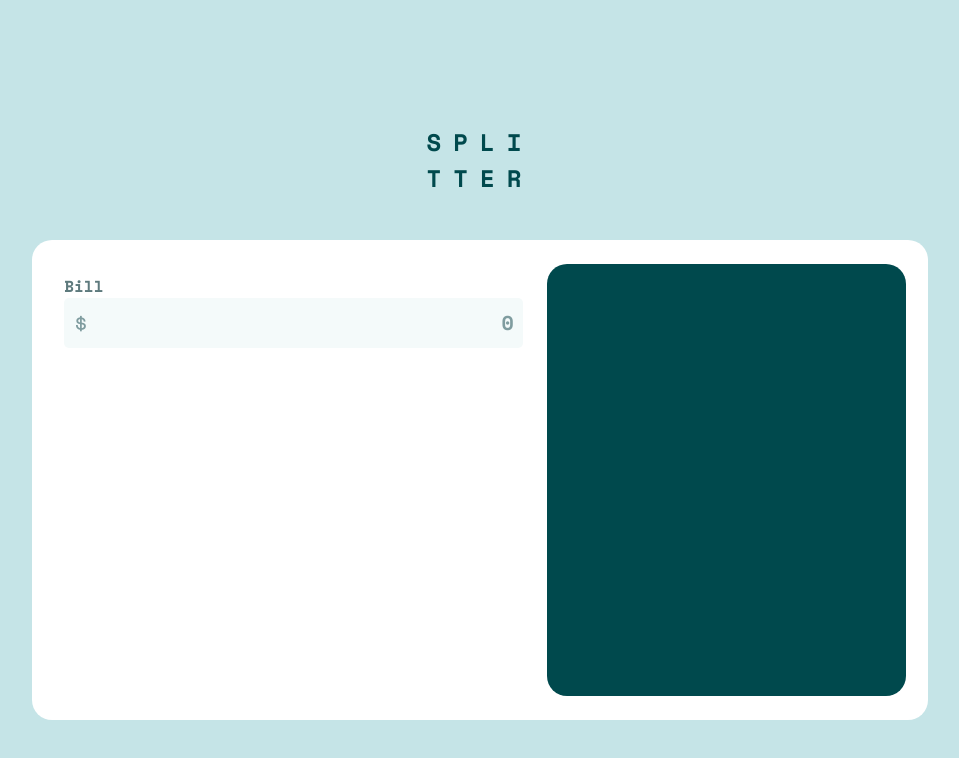
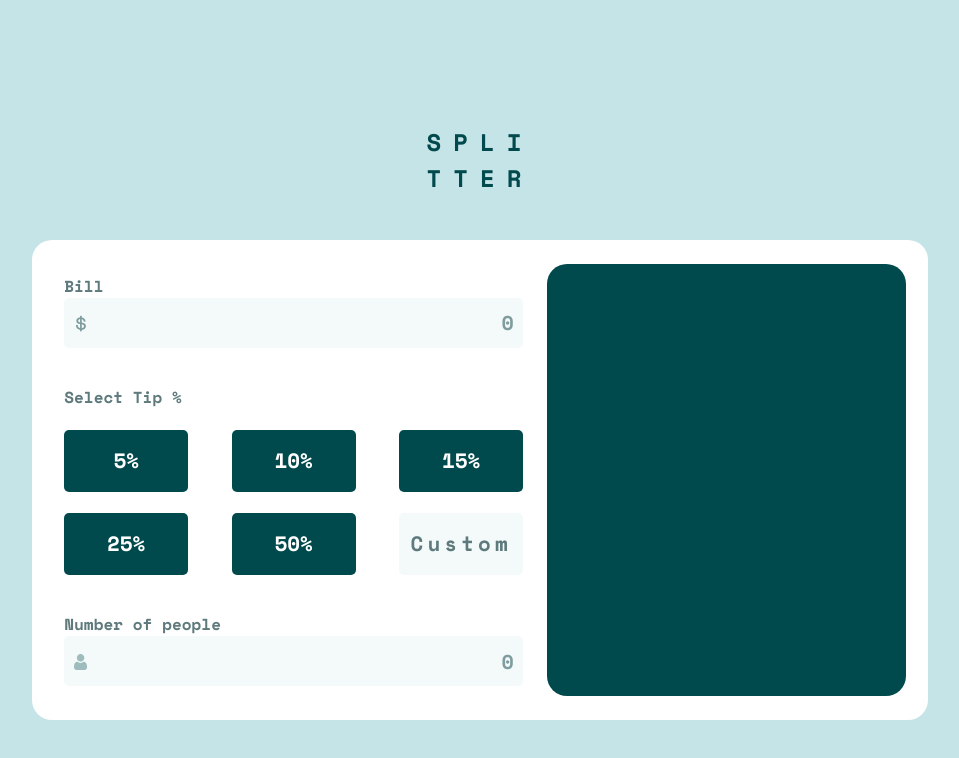
Before and after one commit to chars32/tip_calculator, a plain HTML site: page tip_calculator/index.html in a window 1280 px wide. Shown: the whole page, without its empty margins (160-1119 px from the left). Drawn offline with nearby package versions, Linux system fonts and the light colour scheme.

Commit message:
Input side done

```diff
--- a/tip_calculator/index.html
+++ b/tip_calculator/index.html
@@ -20,9 +20,26 @@
         </div>
         <div id="tipCalculator__container">
             <div id="tipCalculator__inputs">
-                <div id="tipCalculator__bill">
+                <div class="tipCalculator__inputFormat">
                     <p>Bill</p>
-                    <div id="input__container">
+                    <div id="input__containerBill" class="input__container">
+                        <input type="text" placeholder="0">
+                    </div>
+                </div>
+                <div id="tipCalculator__percentage">
+                    <p>Select Tip %</p>
+                    <div id="percentage__buttons">
+                        <button class="buttons">5%</button>
+                        <button class="buttons">10%</button>
+                        <button class="buttons">15%</button>
+                        <button class="buttons">25%</button>
+                        <button class="buttons">50%</button>
+                        <button class="buttons">Custom</button>
+                    </div>
+                </div>
+                <div class="tipCalculator__inputFormat">
+                    <p>Number of people</p>
+                    <div id="input__containerPeople" class="input__container">
                         <input type="text" placeholder="0">
                     </div>
                 </div>
--- a/tip_calculator/styles.css
+++ b/tip_calculator/styles.css
@@ -63,6 +63,9 @@ body {
 
 #tipCalculator__inputs {
     width: 55%;
+    display: flex;
+    flex-direction: column;
+    justify-content: space-between;
 }
 
 #tipCalculator__show {
@@ -71,18 +74,18 @@ body {
     border-radius: 20px;
 }
 
-#tipCalculator__bill {
+.tipCalculator__inputFormat {
     padding: 2%;
     color: var(--dark-grayish-cyan-one);
     font-weight: bold;
 }
 
-#input__container {
+.input__container {
     position: relative;
     font-size: 24px;
 }
 
-#input__container::before {
+#input__containerBill::before {
     content: '$';
     top: 14%;
     left: 2%;
@@ -91,7 +94,7 @@ body {
     font-weight: normal;
 }
 
-#input__container input {
+.input__container input {
     width: 90%;
     background: var(--light-grayish-cyan-two);
     border: none;
@@ -109,12 +112,54 @@ body {
     color: var(--very-dark-cyan)
 }
 
-#input__container input::placeholder {
+.input__container input::placeholder {
     padding-top: 10%;
     text-align: right;
     color: var(--dark-grayish-cyan-two);
  }
 
- #input__container input:focus {
+ .input__container input:focus {
      outline: none;
  }
+
+ #tipCalculator__percentage {
+    padding: 2%;
+    color: var(--dark-grayish-cyan-one);
+    font-weight: bold;
+ }
+
+ #percentage__buttons {
+     display: flex;
+     flex-wrap: wrap;
+     justify-content: space-between;
+     width: 97%;
+ }
+
+ .buttons {
+     width: 27%;
+     height: 3em;
+     background-color: var(--very-dark-cyan);
+     border: none;
+     border-radius: 5px;
+     color: var(--white);
+     margin-top: 1em;
+     font-size: 1.3em;
+     font-weight: 900;
+     font-family: inherit;
+     cursor: pointer;;
+ }
+
+ .buttons:last-child {
+    background: var(--light-grayish-cyan-two);
+    color: var(--dark-grayish-cyan-one);
+    letter-spacing: 0.2em;
+ }
+
+ #input__containerPeople::before {
+    content: url('./images/icon-person.svg');
+    top: 14%;
+    left: 2%;
+    position: absolute;
+    color: var(--dark-grayish-cyan-two);
+    font-weight: normal;
+}
```
Also changed, not shown: 2 other files.
